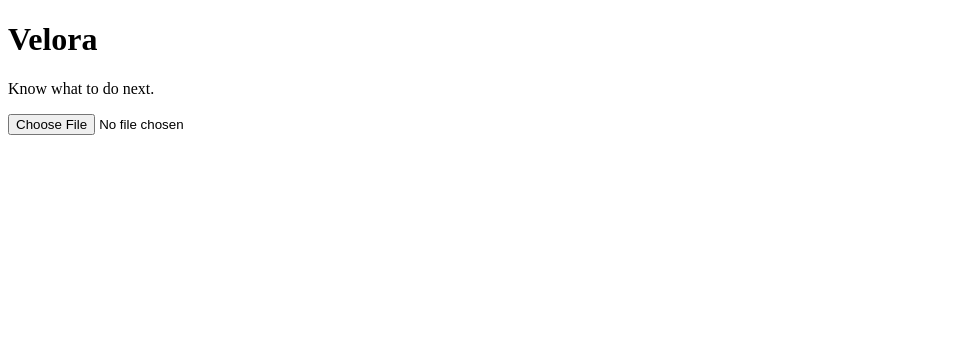
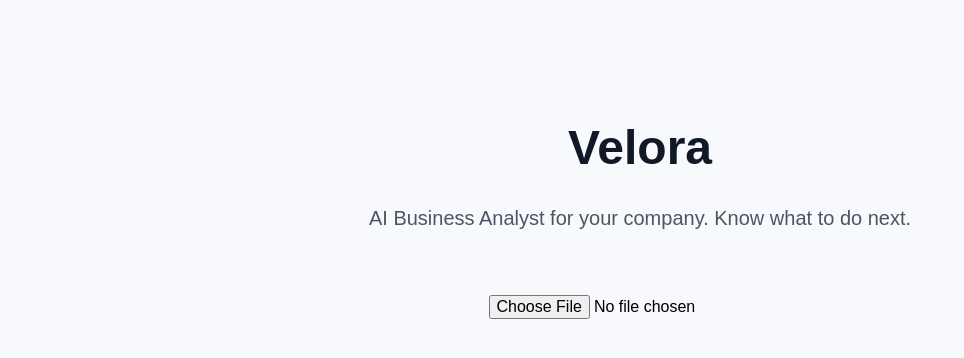
Before and after one commit to ahhartwell/velora, a plain HTML site: page index.html in a window 1280 px wide. Shown: the whole page, without its empty margins (0-964 px from the left). Drawn offline with Linux system fonts and the light colour scheme.

Commit message:
Add files via upload

```diff
--- a/index.html
+++ b/index.html
@@ -4,12 +4,17 @@
   <meta charset="UTF-8">
   <meta name="viewport" content="width=device-width, initial-scale=1.0">
   <title>Velora</title>
+  <link rel="stylesheet" href="style.css">
 </head>
 
 <body>
 
   <h1>Velora</h1>
-  <p>Know what to do next.</p>
+
+  <p>
+    AI Business Analyst for your company.
+    Know what to do next.
+  </p>
 
   <input type="file" />
 
```
